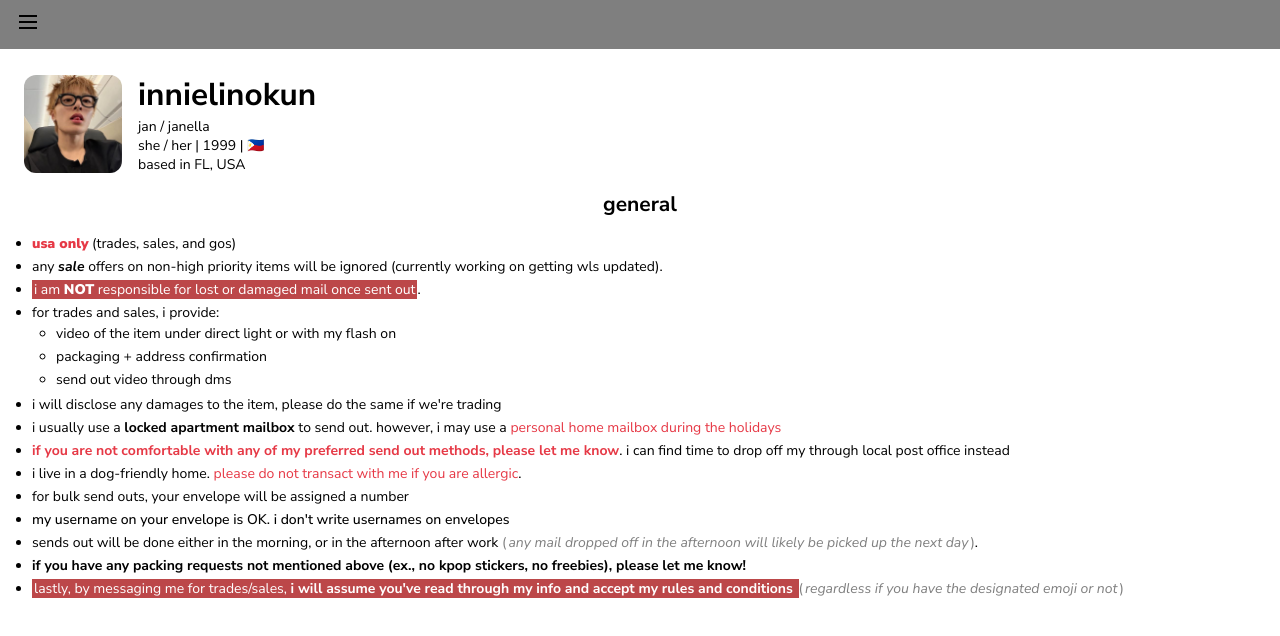
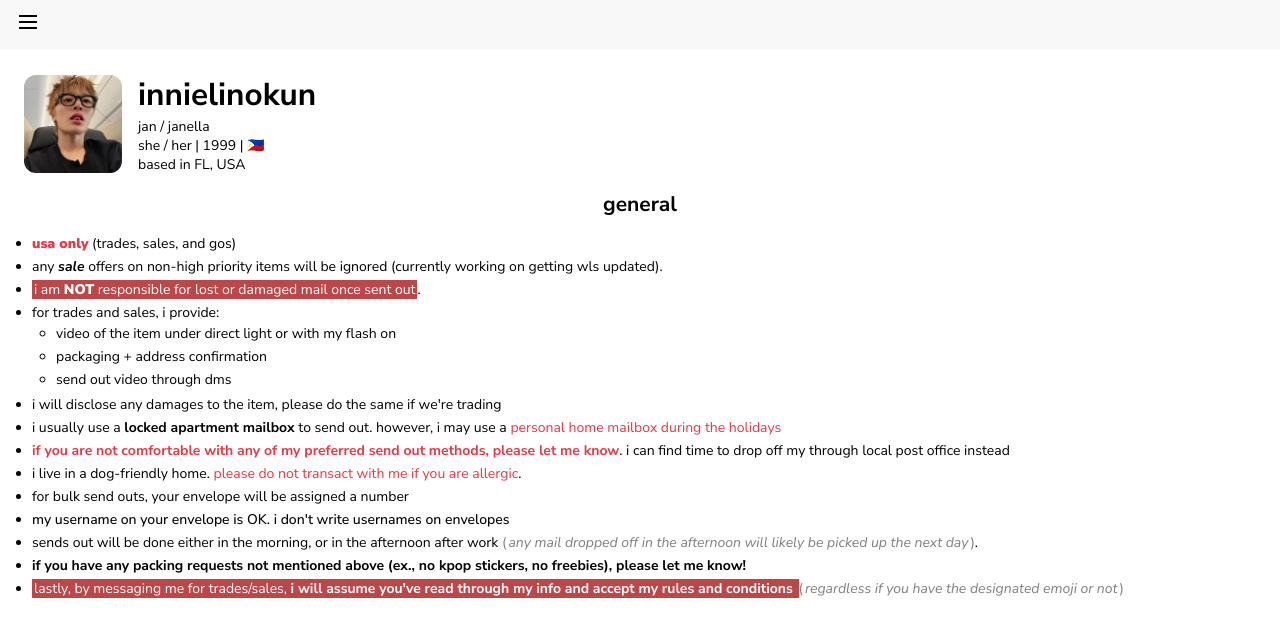
Before and after one commit to janellamarie/bst, a React (Vite) app: page / in a window 1280 px wide. Shown: the top 636 px of the page. Built offline with nearby package versions, Linux system fonts and the light colour scheme.

Commit message:
Update icon URL + top nav color

```diff
--- a/src/assets/json/header_info.json
+++ b/src/assets/json/header_info.json
@@ -1,5 +1,5 @@
 {
-    "iconUrl": "/images/icon.jpg",
+    "iconUrl": "images/icon.jpg",
     "heading": "innielinokun",
     "subHeading": [
         {
--- a/src/styles/top_navigation.scss
+++ b/src/styles/top_navigation.scss
@@ -10,7 +10,7 @@
   display: flex;
   align-items: center;
 
-  background-color: rgba(0, 0, 0, 0.5);
+  background-color: rgba($white-smoke, 0.5);
   backdrop-filter: blur(30px);
 }
 
@@ -23,7 +23,7 @@
   width: 30%;
 
   top: $top-nav-height;
-  background-color: rgba(0, 0, 0, 0.5);
+  background-color: rgba($white-smoke, 0.5);
   backdrop-filter: blur(30px);
   .navigation-item {
     padding: 16px;
```
